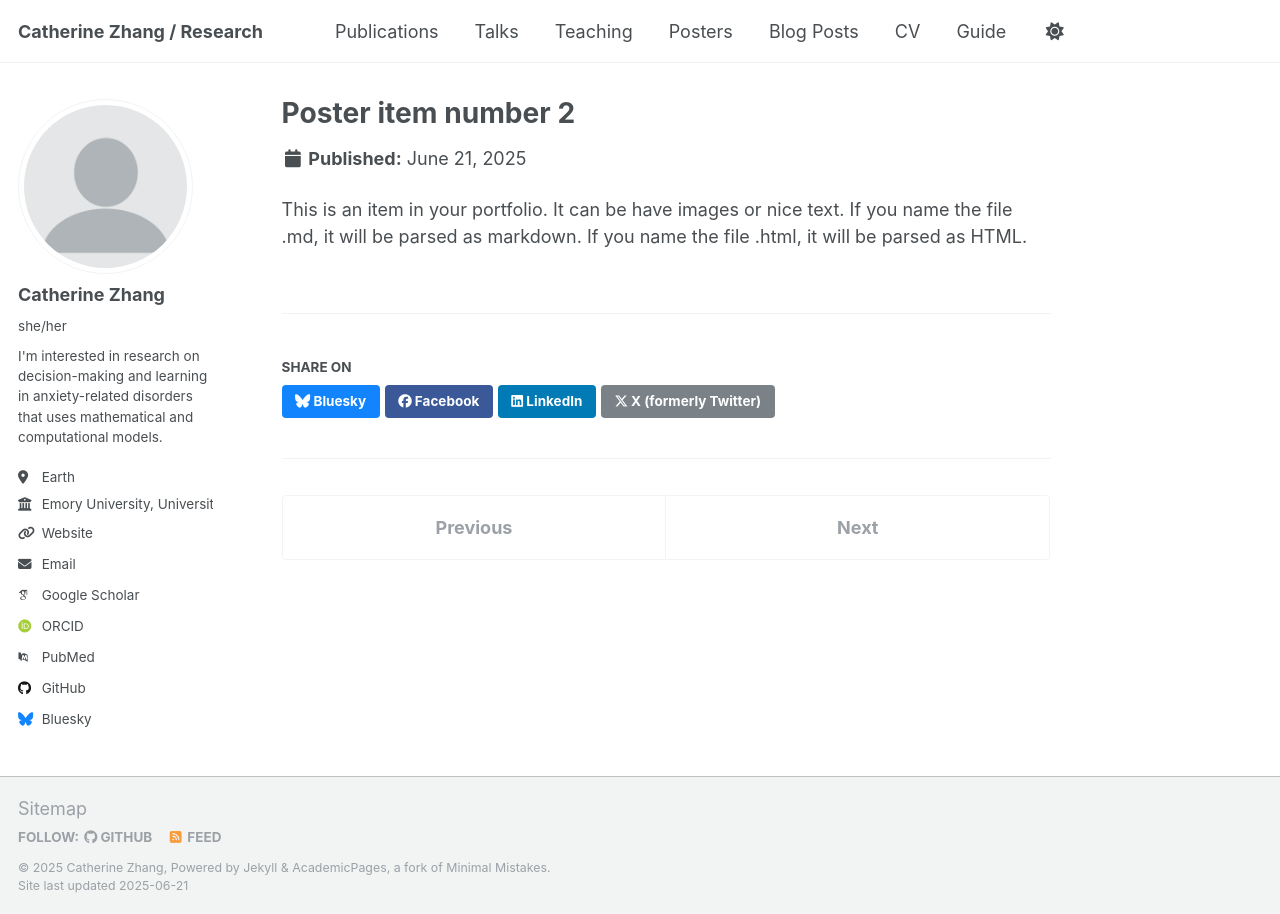
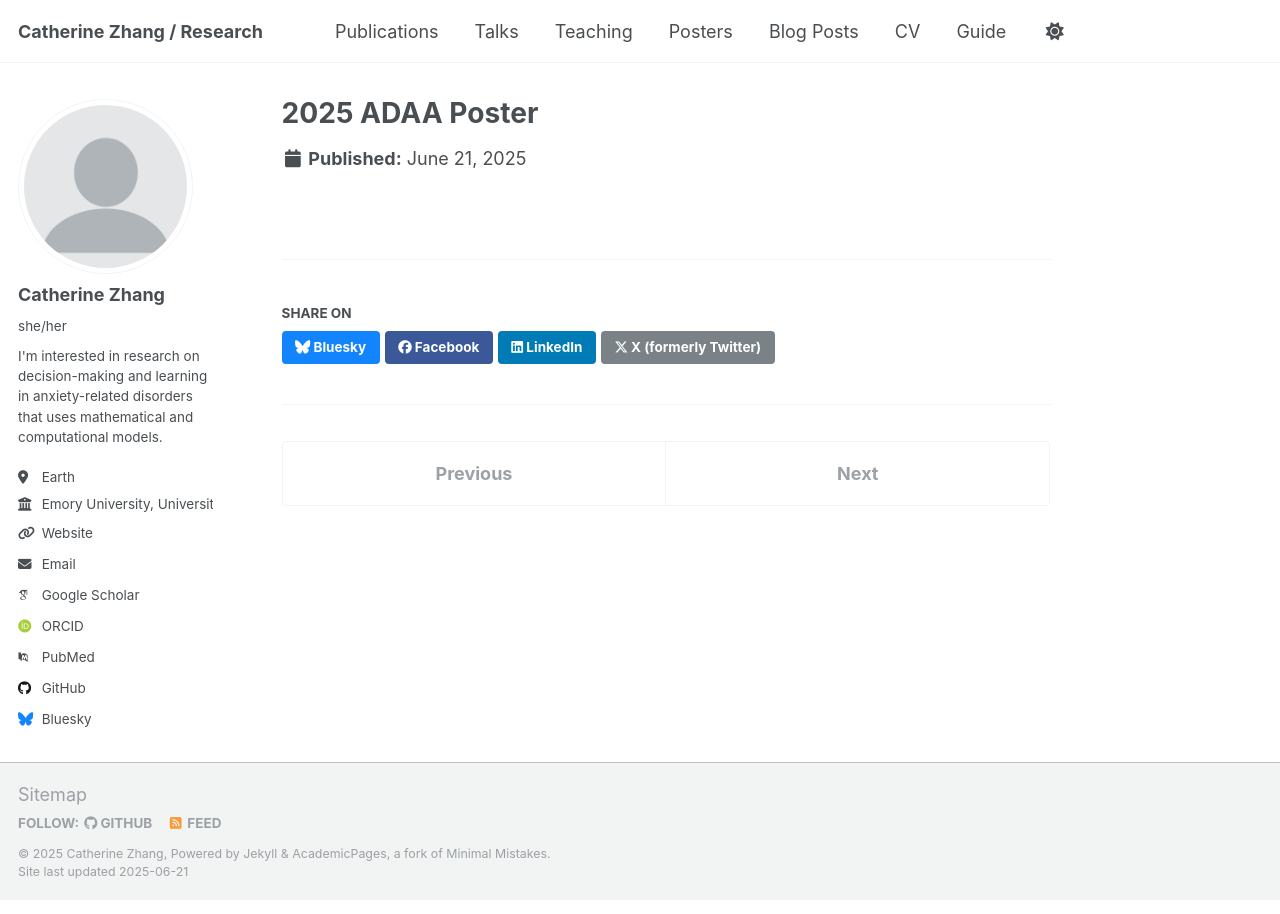
Before and after one commit to Cathzzy/cathzzy.github.io, a Jekyll site: the page built from _posters/poster-2.html, in a window 1280 px wide. Built offline with Jekyll 4.4.1, drawn with Linux system fonts in a browser that asks for light colours; some web fonts are replaced.

Commit message:
Update poster-2.html

```diff
--- a/_posters/poster-2.html
+++ b/_posters/poster-2.html
@@ -1,7 +1,5 @@
 ---
-title: "Poster item number 2"
+title: "2025 ADAA Poster"
 excerpt: "Short description of poster item number 2 <br/><img src='/images/500x300.png'>"
 collection: posters
 ---
-
-This is an item in your portfolio. It can be have images or nice text. If you name the file .md, it will be parsed as markdown. If you name the file .html, it will be parsed as HTML.
```
